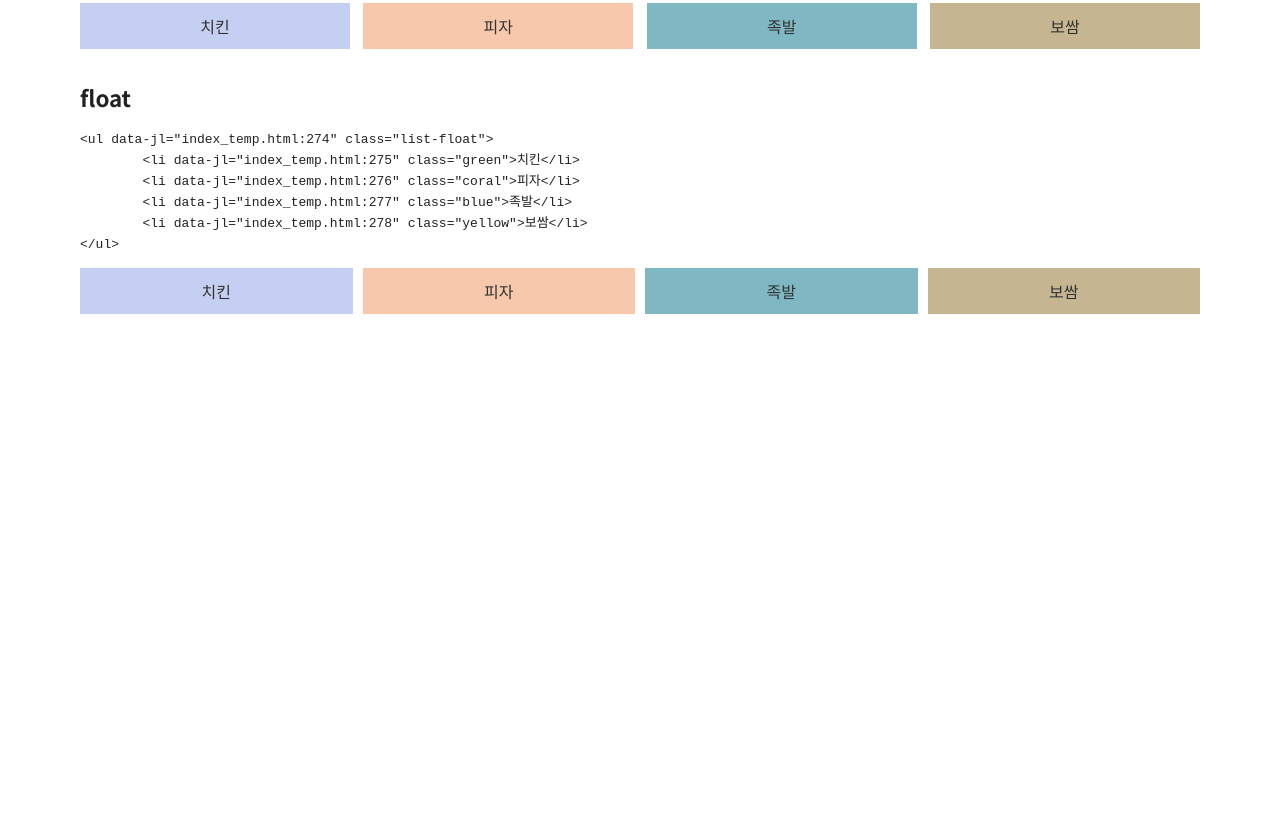
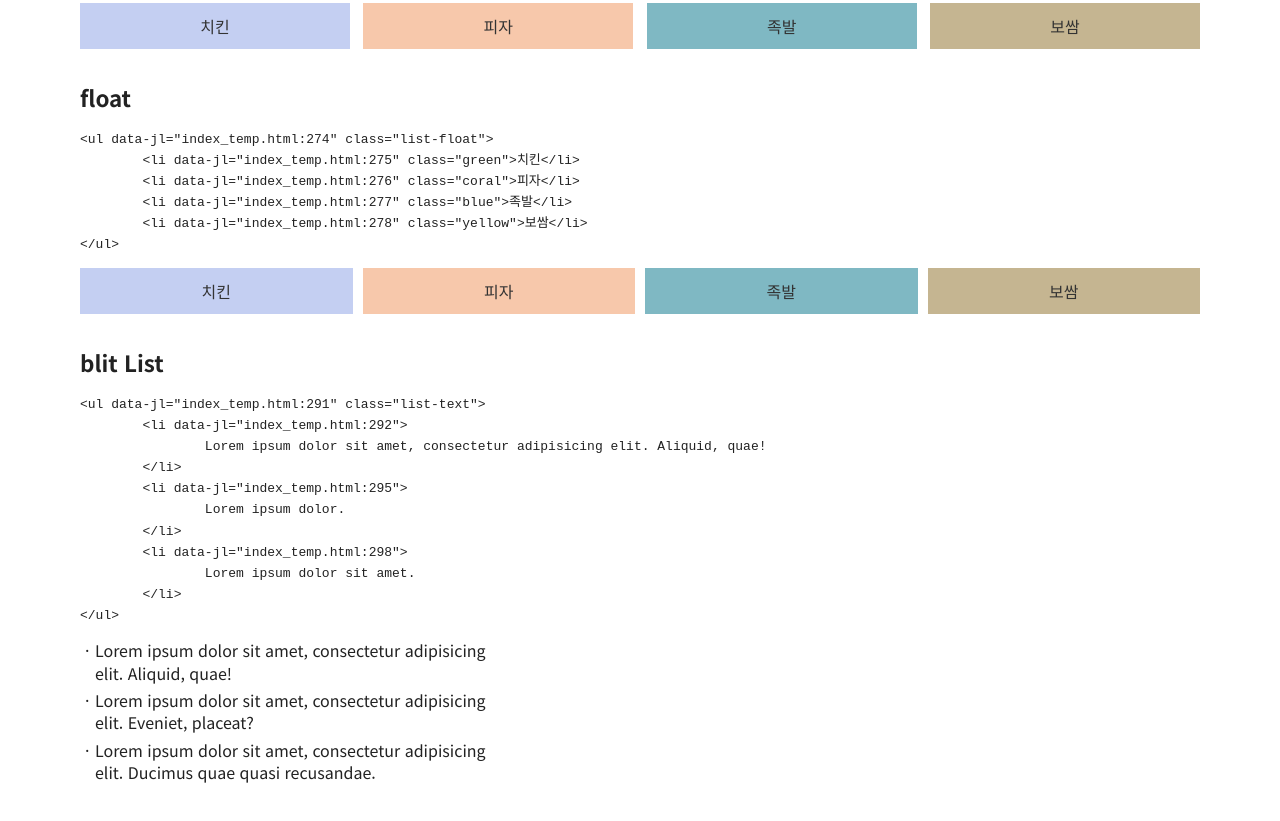
Before and after one commit to yonghap/Web-Component, a plain HTML site: page index_temp.html in a window 1280 px wide. Shown: the part 3899-4720 px from the top of the page. Before the commit the page ends 4263 px from the top, so only its background shows below. Drawn offline with Linux system fonts and the light colour scheme; a script that the page names is missing.

Commit message:
ADD blit List

```diff
--- a/css/webcomponents.css
+++ b/css/webcomponents.css
@@ -53,3 +53,5 @@ h4 {font-size:1.2em}
 .list li {flex-basis:calc(25% - 10px);padding:10px;color:#333;text-align:center;box-sizing:border-box}
 .list-float {overflow:hidden;margin:0 -5px}
 .list-float li {float:left;width:calc(25% - 10px);margin:0 5px;padding:10px;color:#333;text-align:center;box-sizing:border-box}
+.list-text li {max-width:400px;margin:5px 0;padding-left:15px;line-height:1.4}
+.list-text li:before {content:'·';display:inline-block;text-indent:-10px}
--- a/index_temp.html
+++ b/index_temp.html
@@ -286,6 +286,27 @@
 				<li class="yellow">보쌈</li>
 			</ul>
 		</div>
+		<h3 class="h3">blit List</h3>
+		<!--code-->
+		<pre><code class="language-html"><ul class="list-text">
+	<li>
+		Lorem ipsum dolor sit amet, consectetur adipisicing elit. Aliquid, quae!
+	</li>
+	<li>
+		Lorem ipsum dolor.
+	</li>
+	<li>
+		Lorem ipsum dolor sit amet.
+	</li>
+</ul>
+</code></pre>
+		<div class="result">
+			<ul class="list-text">
+				<li>Lorem ipsum dolor sit amet, consectetur adipisicing elit. Aliquid, quae!</li>
+				<li>Lorem ipsum dolor sit amet, consectetur adipisicing elit. Eveniet, placeat?</li>
+				<li>Lorem ipsum dolor sit amet, consectetur adipisicing elit. Ducimus quae quasi recusandae.</li>
+			</ul>
+		</div>
 	</section>
 </div>
 
```
